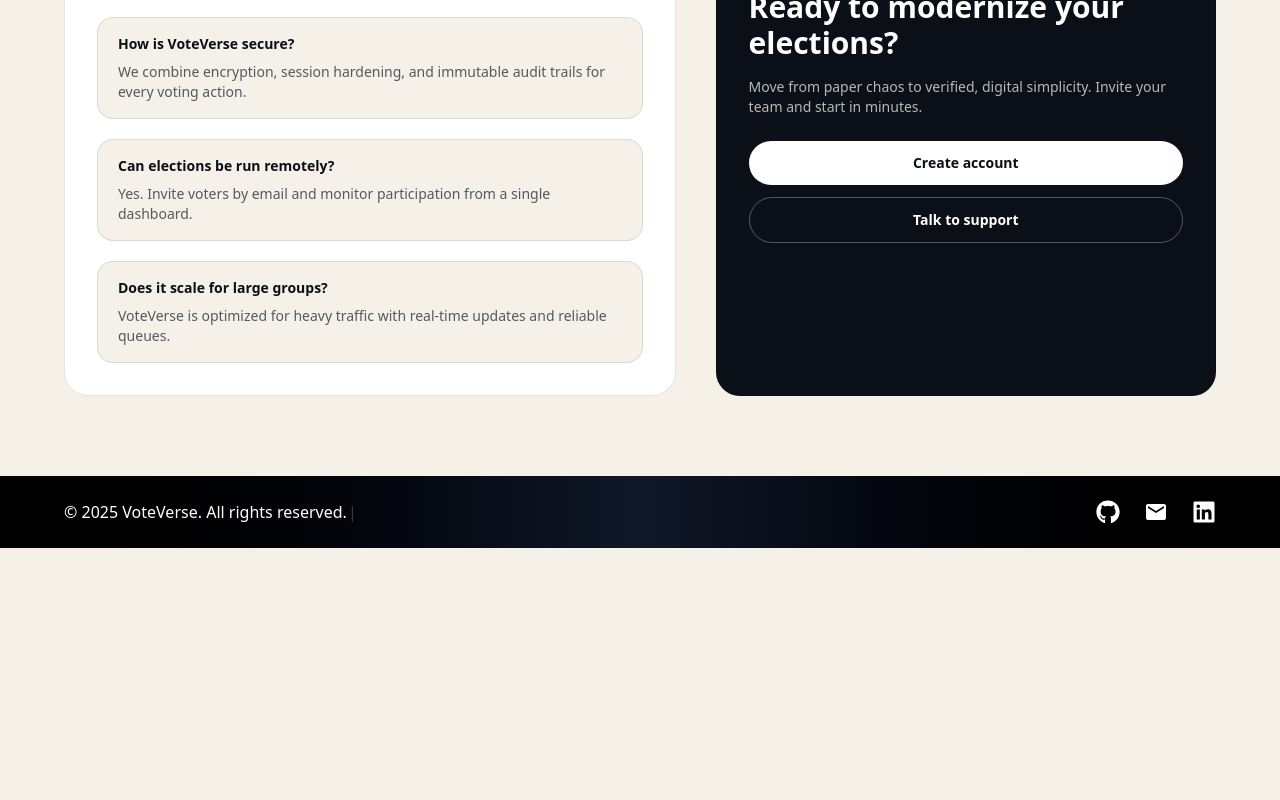
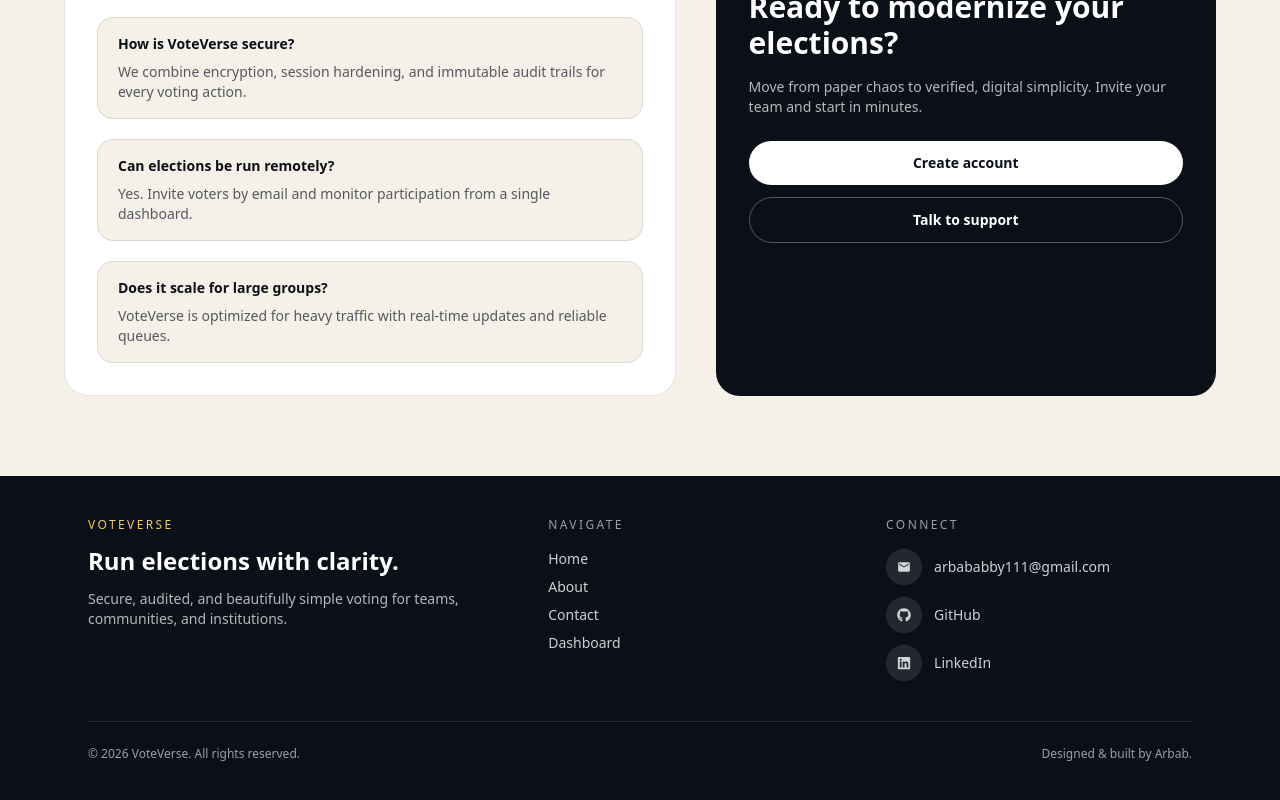
Before and after one commit to Arbab-ofc/voteverse-client, a React (Vite) app: page / in a window 1280 px wide. Shown: the part 2618-3418 px from the top of the page. Before the commit the page ends 3166 px from the top, so only its background shows below. Built offline with nearby package versions, Linux system fonts and the light colour scheme; no server answers.

Commit message:
feat: redesign footer layout

```diff
--- a/src/components/Footer.jsx
+++ b/src/components/Footer.jsx
@@ -1,52 +1,83 @@
-import React from 'react';
-import { FaGithub, FaLinkedin, FaHeart } from 'react-icons/fa';
-import { MdEmail } from 'react-icons/md';
-import Typewriter from 'typewriter-effect';
+import React from "react";
+import { FaGithub, FaLinkedin } from "react-icons/fa";
+import { MdEmail } from "react-icons/md";
 
 const Footer = () => {
   return (
-    <footer className="bg-gradient-to-r from-black via-gray-900 to-black text-white py-6 px-4 ">
-      <div className="max-w-6xl mx-auto flex flex-col md:flex-row items-center justify-between gap-4">
-
-        <div className="text-center md:text-left">
-          <Typewriter
-            options={{
-              strings: [
-                '© 2025 VoteVerse. All rights reserved.',
-                'Designed & Created by Arbab ❤️'
-              ],
-              autoStart: true,
-              loop: true,
-              deleteSpeed: 50
-            }}
-          />
+    <footer className="border-t border-black/10 bg-[var(--vv-ink)] text-white">
+      <div className="mx-auto max-w-6xl px-6 py-10">
+        <div className="grid gap-8 md:grid-cols-[1.4fr_1fr_1fr]">
+          <div>
+            <p className="text-xs uppercase tracking-[0.2em] text-[var(--vv-gold)]">VoteVerse</p>
+            <h3 className="font-display mt-3 text-2xl font-semibold">Run elections with clarity.</h3>
+            <p className="mt-3 text-sm text-white/70">
+              Secure, audited, and beautifully simple voting for teams, communities, and institutions.
+            </p>
           </div>
 
-        <div className="flex gap-6 text-2xl">
+          <div>
+            <p className="text-xs uppercase tracking-[0.2em] text-white/60">Navigate</p>
+            <div className="mt-4 space-y-2 text-sm">
+              <a href="/" className="block text-white/80 hover:text-white">
+                Home
+              </a>
+              <a href="/about" className="block text-white/80 hover:text-white">
+                About
+              </a>
+              <a href="/contact" className="block text-white/80 hover:text-white">
+                Contact
+              </a>
+              <a href="/dashboard" className="block text-white/80 hover:text-white">
+                Dashboard
+              </a>
+            </div>
+          </div>
+
+          <div>
+            <p className="text-xs uppercase tracking-[0.2em] text-white/60">Connect</p>
+            <div className="mt-4 space-y-3 text-sm text-white/80">
+              <div className="flex items-center gap-3">
+                <span className="flex h-9 w-9 items-center justify-center rounded-full bg-white/10">
+                  <MdEmail />
+                </span>
+                <a href="mailto:arbababby111@gmail.com" className="hover:text-white">
+                  arbababby111@gmail.com
+                </a>
+              </div>
+              <div className="flex items-center gap-3">
+                <span className="flex h-9 w-9 items-center justify-center rounded-full bg-white/10">
+                  <FaGithub />
+                </span>
                 <a
                   href="https://github.com/Arbab-ofc"
                   target="_blank"
                   rel="noopener noreferrer"
-            className="hover:text-gray-400 transition-colors duration-300"
+                  className="hover:text-white"
                 >
-            <FaGithub className="hover:text-purple-500" />
+                  GitHub
                 </a>
-          <a
-            href="arbababby111@gmail.com"
-            className="hover:text-gray-400 transition-colors duration-300"
-          >
-            <MdEmail className="hover:text-red-500" />
-          </a>
+              </div>
+              <div className="flex items-center gap-3">
+                <span className="flex h-9 w-9 items-center justify-center rounded-full bg-white/10">
+                  <FaLinkedin />
+                </span>
                 <a
                   href="https://www.linkedin.com/in/arbab-arshad-0b2961326/"
                   target="_blank"
                   rel="noopener noreferrer"
-            className="hover:text-gray-400 transition-colors duration-300"
+                  className="hover:text-white"
                 >
-            <FaLinkedin className="hover:text-blue-500" />
+                  LinkedIn
                 </a>
               </div>
+            </div>
+          </div>
+        </div>
 
+        <div className="mt-10 flex flex-col items-start justify-between gap-4 border-t border-white/10 pt-6 text-xs text-white/60 md:flex-row md:items-center">
+          <span>© 2026 VoteVerse. All rights reserved.</span>
+          <span>Designed & built by Arbab.</span>
+        </div>
       </div>
     </footer>
   );
```
Lines whose indentation alone changed are shown as unchanged.
